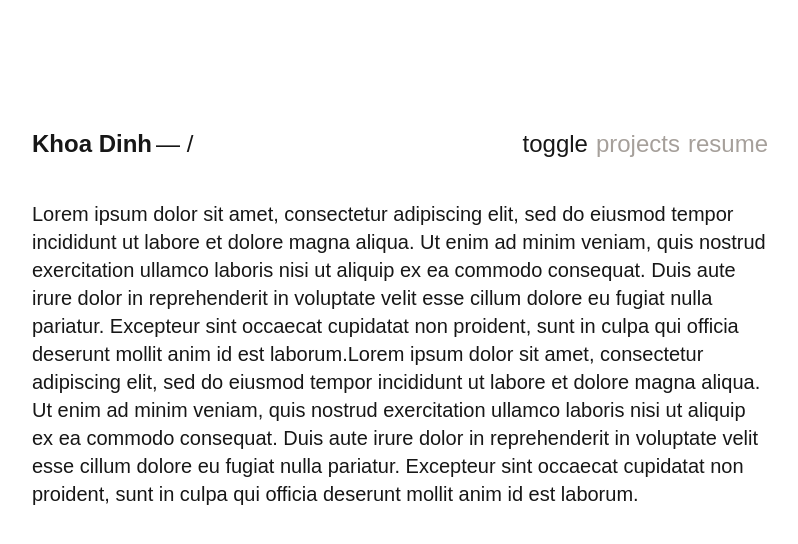
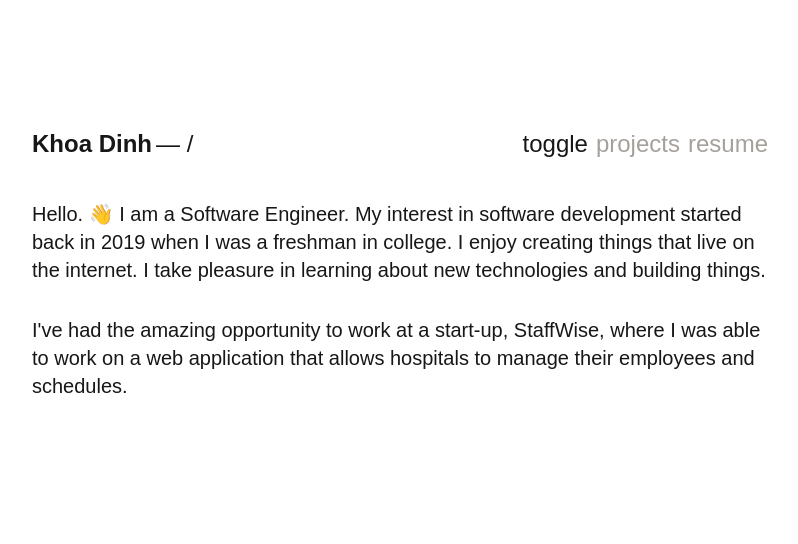
Before and after one commit to dotkhoa/portfolio-site-v2, a Next.js app: page / in a window 1280 px wide. Shown: the top 544 px of the page, without its empty margins (240-1038 px from the left). Built offline with nearby package versions, Linux system fonts and the light colour scheme.

Commit message:
feat: add & implement motion fade transitions

```diff
--- a/app/page.tsx
+++ b/app/page.tsx
@@ -1,15 +1,30 @@
 export const runtime = "edge";
 
+import * as motion from "motion/react-client"
 import NavBar from "./navbar"
 
 export default function MainPage() {
    return (
       <div>
          <NavBar/>
+         <motion.div
+            className="box"
+            initial={{ opacity: 0 }}
+            animate={{ opacity: 1 }}
+            transition={{ duration: 1 }}
+         >
             <div className="flex justify-between items-center w-full max-w-screen-md px-4 mx-auto flex-col gap-8 row-start-2 text-xl">
-            {"Lorem ipsum dolor sit amet, consectetur adipiscing elit, sed do eiusmod tempor incididunt ut labore et dolore magna aliqua. Ut enim ad minim veniam, quis nostrud exercitation ullamco laboris nisi ut aliquip ex ea commodo consequat. Duis aute irure dolor in reprehenderit in voluptate velit esse cillum dolore eu fugiat nulla pariatur. Excepteur sint occaecat cupidatat non proident, sunt in culpa qui officia deserunt mollit anim id est laborum."}
-            {"Lorem ipsum dolor sit amet, consectetur adipiscing elit, sed do eiusmod tempor incididunt ut labore et dolore magna aliqua. Ut enim ad minim veniam, quis nostrud exercitation ullamco laboris nisi ut aliquip ex ea commodo consequat. Duis aute irure dolor in reprehenderit in voluptate velit esse cillum dolore eu fugiat nulla pariatur. Excepteur sint occaecat cupidatat non proident, sunt in culpa qui officia deserunt mollit anim id est laborum."}
+                <div>
+                    {`Hello. 👋 I am a Software Engineer.
+                My interest in software development started back in 2019 when I was a freshman in college.
+                I enjoy creating things that live on the internet. I take pleasure in learning about new technologies and building things.`}
                 </div>
+                <div>
+                    {` I\'ve had the amazing opportunity to work at a start-up, StaffWise, where I was able to work on a web application that allows hospitals
+                    to manage their employees and schedules.`}
+                </div>
+            </div>
+        </motion.div>
      </div>
   );
 }
--- a/app/projects/page.tsx
+++ b/app/projects/page.tsx
@@ -1,14 +1,22 @@
 export const runtime = "edge";
 
+import * as motion from "motion/react-client"
 import NavBar from "../navbar"
 
 export default function Page() {
     return (
         <div>
             <NavBar/>
-            <main className="flex justify-between items-center w-full max-w-screen-md px-4 mx-auto flex-col gap-8 row-start-2 text-xl">
-                <div>{"Lorem ipsum dolor sit amet, consectetur adipiscing elit, sed do eiusmod tempor incididunt ut labore et dolore magna aliqua. Ut enim ad minim veniam, quis nostrud exercitation ullamco laboris nisi ut aliquip ex ea commodo consequat. Duis aute irure dolor in reprehenderit in voluptate velit esse cillum dolore eu fugiat nulla pariatur. Excepteur sint occaecat cupidatat non proident, sunt in culpa qui officia deserunt mollit anim id est laborum."}</div>
-            </main>
+            <motion.div
+                className="box"
+                initial={{ opacity: 0 }}
+                animate={{ opacity: 1 }}
+                transition={{ duration: 1 }}
+            >
+                <main className="flex justify-between items-center w-full max-w-screen-md px-4 mx-auto flex-col gap-8 row-start-2 text-xl">
+                    <div>{"Lorem ipsum dolor sit amet, consectetur adipiscing elit, sed do eiusmod tempor incididunt ut labore et dolore magna aliqua. Ut enim ad minim veniam, quis nostrud exercitation ullamco laboris nisi ut aliquip ex ea commodo consequat. Duis aute irure dolor in reprehenderit in voluptate velit esse cillum dolore eu fugiat nulla pariatur. Excepteur sint occaecat cupidatat non proident, sunt in culpa qui officia deserunt mollit anim id est laborum."}</div>
+                </main>
+            </motion.div>
         </div>
     );
 }
--- a/app/resume/page.tsx
+++ b/app/resume/page.tsx
@@ -1,14 +1,22 @@
 export const runtime = "edge";
 
+import * as motion from "motion/react-client"
 import NavBar from "../navbar"
 
 export default function Resume() {
     return (
         <div>
             <NavBar/>
-            <main className="flex justify-between items-center w-full max-w-screen-md px-4 mx-auto flex-col gap-8 row-start-2 text-xl">
-                <div>{"Lorem ipsum dolor sit amet, consectetur adipiscing elit, sed do eiusmod tempor incididunt ut labore et dolore magna aliqua. Ut enim ad minim veniam, quis nostrud exercitation ullamco laboris nisi ut aliquip ex ea commodo consequat. Duis aute irure dolor in reprehenderit in voluptate velit esse cillum dolore eu fugiat nulla pariatur. Excepteur sint occaecat cupidatat non proident, sunt in culpa qui officia deserunt mollit anim id est laborum."}</div>
-            </main>
+            <motion.div
+                className="box"
+                initial={{ opacity: 0 }}
+                animate={{ opacity: 1 }}
+                transition={{ duration: 1 }}
+            >
+                <main className="flex justify-between items-center w-full max-w-screen-md px-4 mx-auto flex-col gap-8 row-start-2 text-xl">
+                    <div>{"Lorem ipsum dolor sit amet, consectetur adipiscing elit, sed do eiusmod tempor incididunt ut labore et dolore magna aliqua. Ut enim ad minim veniam, quis nostrud exercitation ullamco laboris nisi ut aliquip ex ea commodo consequat. Duis aute irure dolor in reprehenderit in voluptate velit esse cillum dolore eu fugiat nulla pariatur. Excepteur sint occaecat cupidatat non proident, sunt in culpa qui officia deserunt mollit anim id est laborum."}</div>
+                </main>
+            </motion.div>
         </div>
     );
 }
--- a/package.json
+++ b/package.json
@@ -14,6 +14,7 @@
     "pages:build": "pnpm dlx @cloudflare/next-on-pages"
   },
   "dependencies": {
+    "motion": "^12.0.6",
     "next": "15.1.6",
     "next-themes": "^0.4.4",
     "react": "19.0.0-rc-66855b96-20241106",
```
Also changed, not shown: 1 other file (tests, documents, lock files or other folders). Lines whose indentation alone changed are shown as unchanged.
